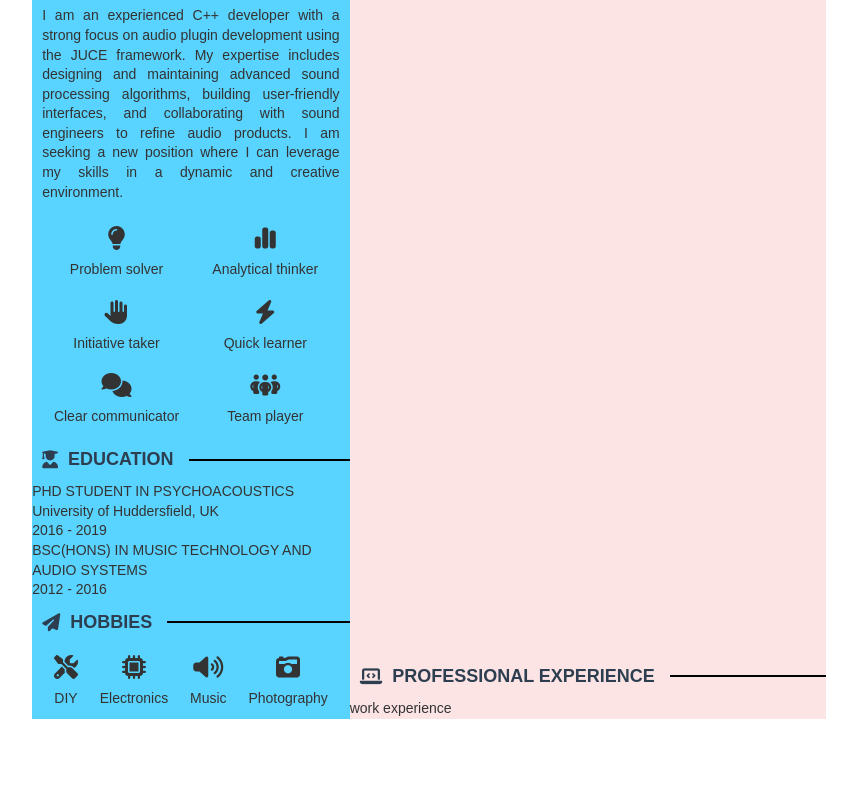
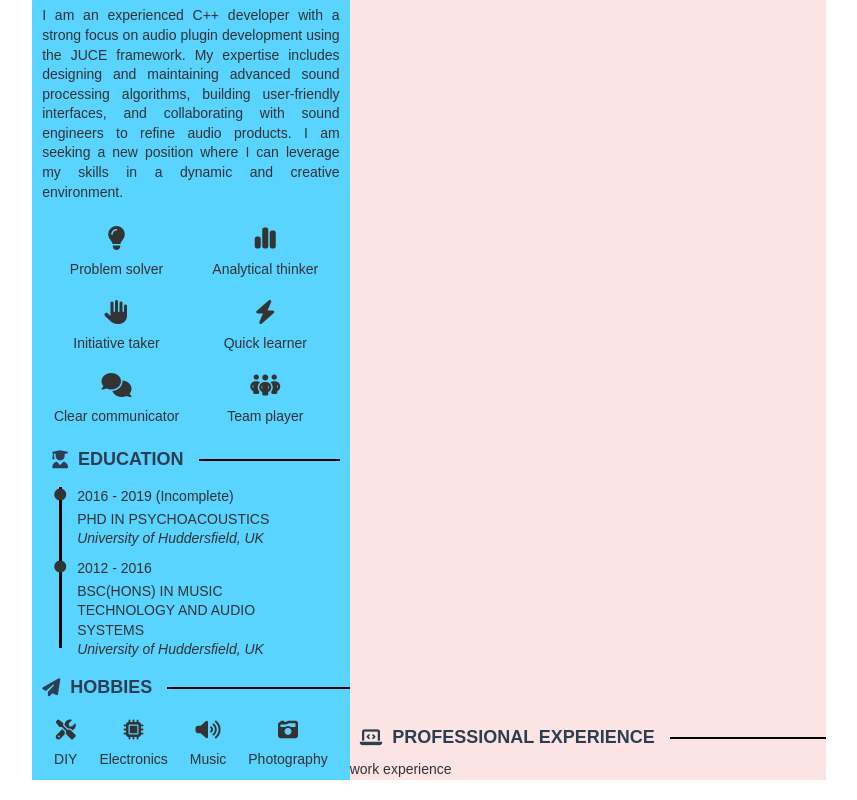
Before and after one commit to myayks/personal_cv, a plain HTML site: page index.html in a window 1280 px wide. Shown: the part 470-1270 px from the top of the page, without its empty margins (211-1068 px from the left). Before the commit the page ends 1209 px from the top, so only its background shows below. Drawn offline with Linux system fonts and the light colour scheme.

Commit message:
updated education and hobbies section

```diff
--- a/index.html
+++ b/index.html
@@ -131,6 +131,37 @@
             font-size: 24px;
             margin-bottom: 10px;
         }
+        .edu-list {
+            margin: 0px 0px;
+            padding: 0px 30px;
+        }
+        .edu-list li {
+            position: relative;
+            padding: 5px 5px;
+        }
+        .edu-list .fa-li {
+            font-size: 12px;
+        }
+        .edu-list li:before {
+            content:"";
+            position: absolute;
+            left: -13px;
+            /* border-left: 1px solid black; */
+            background-color: black;
+            height: 100%;
+            width: 3px;
+        }
+        .edu-list li:last-child:before {
+            height: 80%;
+        }
+        .edu-title {
+            text-transform: uppercase;
+            /* font-weight: 500; */
+            margin-top: 3px;
+        }
+        .edu-location {
+            font-style: italic;
+        }
         .hobby-container {
             display: flex;
             flex-wrap: nowrap;
@@ -143,7 +174,7 @@
             padding: 10px;
         }
         .hobby-icon {
-            font-size: 24px;
+            font-size: 20px;
             margin-bottom: 10px;
         }
         .multi-column {
@@ -171,7 +202,7 @@
                         <li><i class="fa-li fas fa-location-dot"></i>Riga, Latvia</li>
                         <li><i class="fa-li fas fa-phone"></i>+371 25328891</li>
                         <li><i class="fa-li fas fa-envelope"></i>maksims.mironovs@gmail.com</li>
-                        <li><i class="fa-li fa-brands fa-linkedin"></i>/in/maksims-mironovs</li>
+                        <li><i class="fa-li fab fa-linkedin"></i>/in/maksims-mironovs</li>
                         <li><i class="fa-li fas fa-globe"></i>Fluent English, Latvian, Russian and elementary German</li>
                     </ul>
                 </div>
@@ -216,14 +247,34 @@
                 </div>
 
                 <div class="section">
-                    <h3 class="education">Education</h3>
-                    <div>PHD STUDENT IN PSYCHOACOUSTICS</div>
-                    <div>University of Huddersfield, UK</div>
-                    <div>2016 - 2019</div>
-                    <div>BSC(HONS) IN MUSIC TECHNOLOGY AND</div>
-                    <div>AUDIO SYSTEMS</div>
-                    <div>2012 - 2016</div>
+                    <div class="section-content">
+                        <h3 class="education">Education</h3>
+                        <ul class="edu-list fa-ul">
+                            <li class="edu-item"><i class="fa-li fas fa-circle"></i>
+                                <div class="edu-date">2016 - 2019 (Incomplete)</div>
+                                <div class="edu-title">PhD in Psychoacoustics</div>
+                                <div class="edu-location">University of Huddersfield, UK</div>
+                            </li>
+                            <li class="edu-item"><i class="fa-li fas fa-circle"></i>
+                                <div class="edu-date">2012 - 2016</div>
+                                <div class="edu-title">BSc(Hons) in Music Technology and Audio Systems</div>
+                                <div class="edu-location">University of Huddersfield, UK</div>
+                            </li>
+                        </ul>
+                    </div>
                 </div>
+
+                <!-- <div class="section">
+                    <div class="section-content">
+                        <h3 class="education">Education</h3>
+                        <div class="edu-title">PhD in Psychoacoustics</div>
+                        <div class="edu-location">University of Huddersfield, UK</div>
+                        <div class="edu-date">2016 - 2019 (Incomplete)</div>
+                        <div class="edu-title">BSc(Hons) in Music Technology and Audio Systems</div>
+                        <div class="edu-location">University of Huddersfield, UK</div>
+                        <div class="edu-date">2012 - 2016</div>
+                    </div>
+                </div> -->
 
                 <div class="section">
                     <h3 class="hobbies">Hobbies</h3>
```
